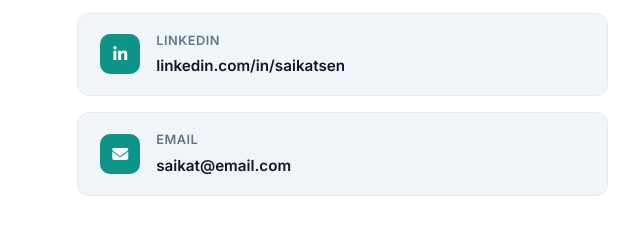
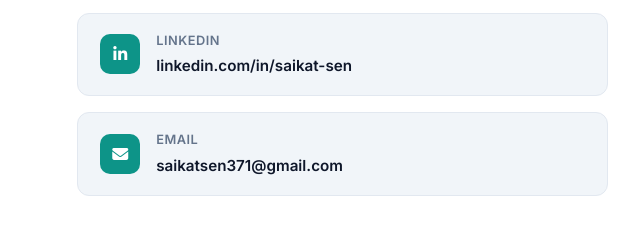
Before and after one commit to Saikat2s24/portfolio, a plain HTML site: page index.html in a window 1280 px wide. Shown: the part 5660-5889 px from the top of the page, 0-640 px from the left. Drawn offline with Linux system fonts and the light colour scheme.

Commit message:
Update email and LinkedIn contact details

```diff
--- a/index.html
+++ b/index.html
@@ -751,18 +751,18 @@
             <div class="link-value">github.com/Saikat2s24</div>
           </div>
         </a>
-        <a href="https://linkedin.com/in/saikatsen" target="_blank" class="contact-link">
+        <a href="https://www.linkedin.com/in/saikat-sen-9a7a5b200" target="_blank" class="contact-link">
           <div class="link-icon"><i class="fab fa-linkedin-in"></i></div>
           <div>
             <div class="link-label">LinkedIn</div>
-            <div class="link-value">linkedin.com/in/saikatsen</div>
+            <div class="link-value">linkedin.com/in/saikat-sen</div>
           </div>
         </a>
-        <a href="mailto:saikat@email.com" class="contact-link">
+        <a href="mailto:saikatsen371@gmail.com" class="contact-link">
           <div class="link-icon"><i class="fas fa-envelope"></i></div>
           <div>
             <div class="link-label">Email</div>
-            <div class="link-value">saikat@email.com</div>
+            <div class="link-value">saikatsen371@gmail.com</div>
           </div>
         </a>
       </div>
```
Also changed, not shown: 1 other file.
